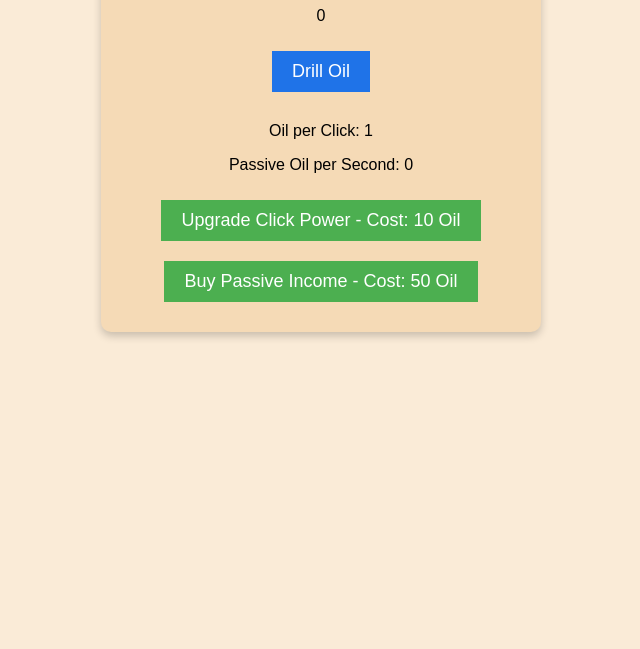
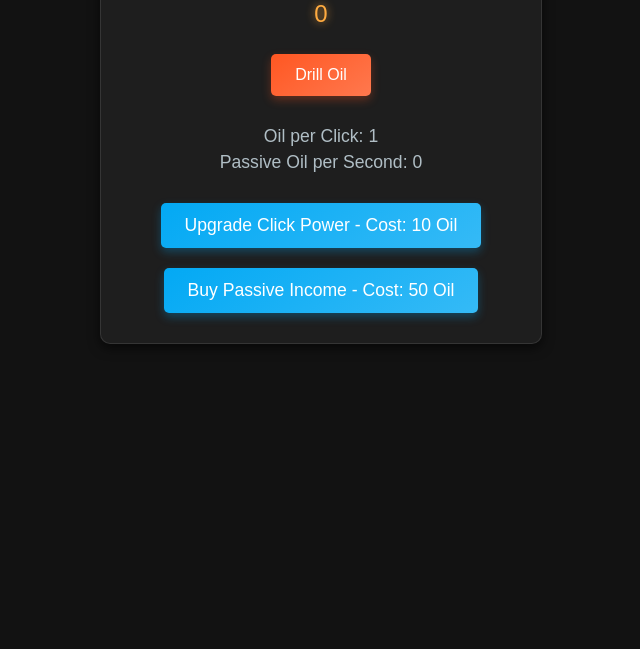
Before and after one commit to Luis-Tanese/Oil-Tycoon, a plain HTML site: page index.html in a window 1280 px wide. Shown: the part 151-800 px from the top of the page, without its empty margins (319-959 px from the left). Drawn offline with Linux system fonts and the light colour scheme.

Commit message:
Add files via upload

```diff
--- a/style.css
+++ b/style.css
@@ -3,7 +3,10 @@ body {
     flex-direction: column;
     align-items: center;
     font-family: "Oswald", sans-serif;
-    background-color: antiquewhite;
+    background-color: #121212;
+    color: #e0e0e0;
+    margin: 0;
+    height: 100vh;
 }
 
 #game-container {
@@ -11,38 +14,67 @@ body {
     text-align: center;
     max-width: 400px;
     padding: 20px;
-    background-color: rgb(245, 218, 182);
+    background-color: #1e1e1e;
     border-radius: 10px;
-    box-shadow: 0px 4px 8px rgba(0, 0, 0, 0.2);
+    box-shadow: 0px 4px 12px rgba(0, 0, 0, 0.6);
+    border: 1px solid rgba(255, 255, 255, 0.1);
+}
+
+h1 {
+    font-size: 2em;
+    color: #ffab40;
+    text-shadow: 1px 1px 5px rgba(255, 171, 64, 0.5);
 }
 
 button {
     margin: 10px;
-    padding: 10px 20px;
-    font-size: 18px;
+    padding: 12px 24px;
+    font-size: 1em;
     border: none;
     cursor: pointer;
+    border-radius: 5px;
+    transition: background-color 0.3s ease, transform 0.2s, box-shadow 0.2s ease;
+}
+
+button:active {
+    transform: scale(0.98);
 }
 
 .btn-primary {
-    background-color: #1f73e8;
+    background: linear-gradient(145deg, #ff5722, #ff784e);
     color: white;
+    box-shadow: 0px 4px 10px rgba(255, 87, 34, 0.3);
+}
+
+.btn-primary:hover {
+    background: linear-gradient(145deg, #ff784e, #ff5722);
+    box-shadow: 0px 4px 10px rgba(255, 87, 34, 0.3);
 }
 
 .btn-upgrade {
-    background-color: #4caf50;
-    color: white;
+    background: linear-gradient(145deg, #03a9f4, #35baf6);
+    color: #ffffff;
+    box-shadow: 0px 4px 10px rgba(3, 169, 244, 0.3);
 }
 
-.stats {
-    margin-top: 20px;
+.btn-upgrade:hover {
+    background: linear-gradient(145deg, #35baf6, #03a9f4);
+    box-shadow: 0px 6px 14px rgba(3, 169, 244, 0.5);
 }
 
-.desktop-1
-{
-position:absolute;
-background-color:#ffffff;
-height:1024px;
-width:1440px;
-padding:0px;
+.stats, .upgrades {
+    margin-top: 20px;
+    font-size: 1.1em;
+    color: #b0bec5;
 }
+
+
+.stats p, .upgrades p {
+    margin: 5px 0;
+}
+
+#oil-count {
+    font-size: 1.5em;
+    color: #ffab40;
+    text-shadow: 0px 0px 8px rgba(255, 171, 64, 0.8);
+}
```
